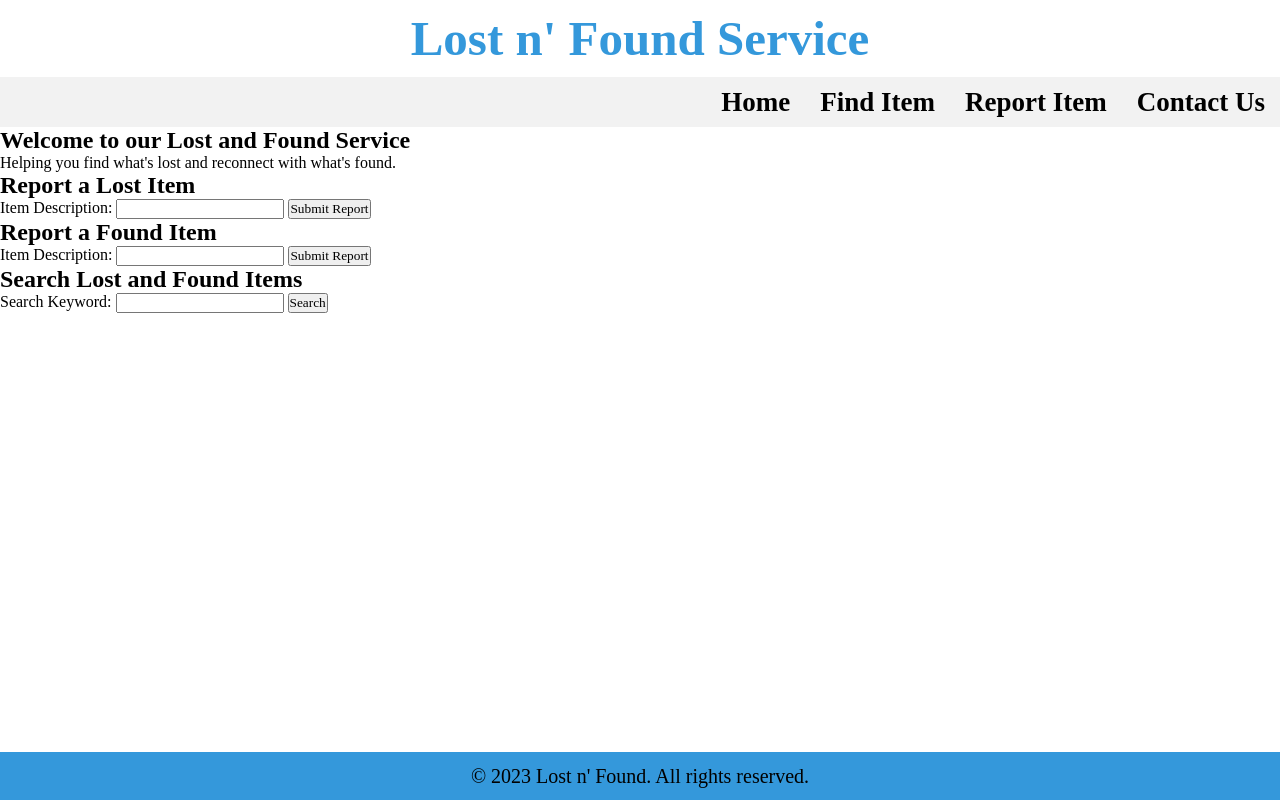
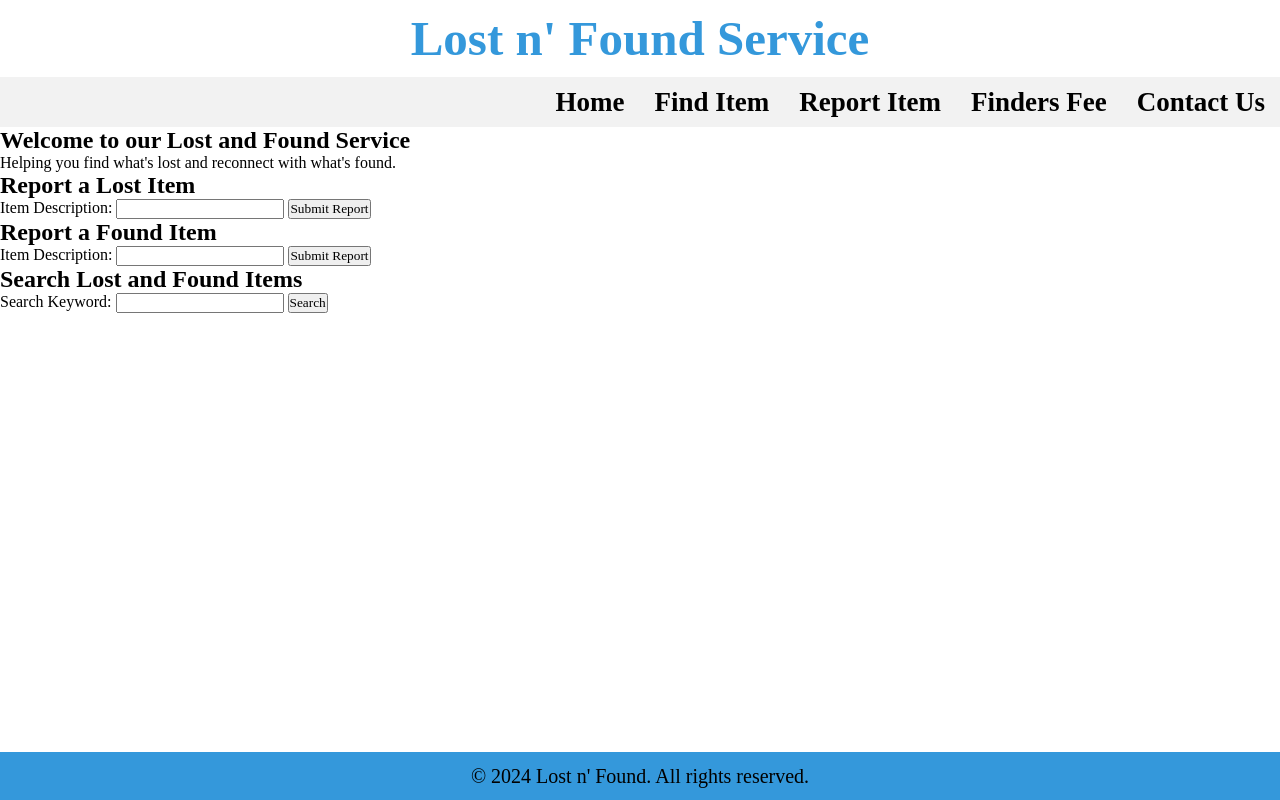
Before and after one commit to Magwar/Lostandfound, a plain HTML site: page index.html in a window 1280 px wide. Drawn offline with Linux system fonts and the light colour scheme.

Commit message:
Update the navbar section and the footers Year

```diff
--- a/index.html
+++ b/index.html
@@ -14,6 +14,7 @@
         <a href="#">Home</a>
         <a href="#find.html">Find Item</a>
         <a href="#">Report Item</a>
+        <a href="#">Finders Fee</a>
         <a href="#">Contact Us</a>
     </nav>
 </header>
@@ -56,7 +57,7 @@
     </section>
 </main>
 <footer>
-    <p>&copy; 2023 Lost n' Found. All rights reserved.</p>
+    <p>&copy; 2024 Lost n' Found. All rights reserved.</p>
 </footer>
 
 </body>
```
